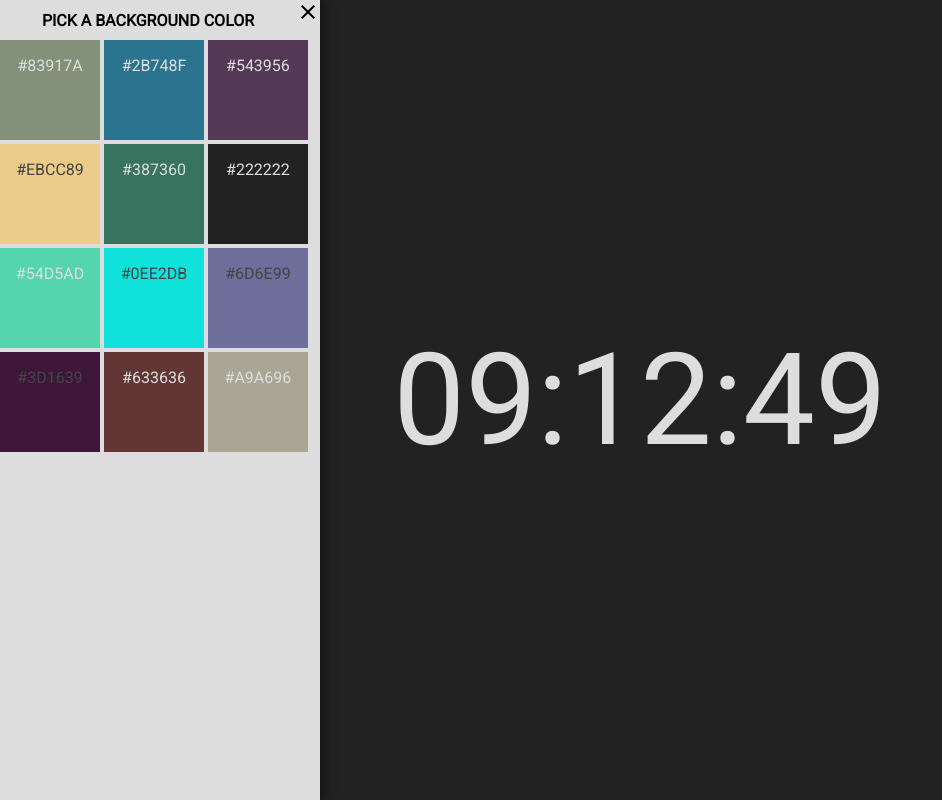
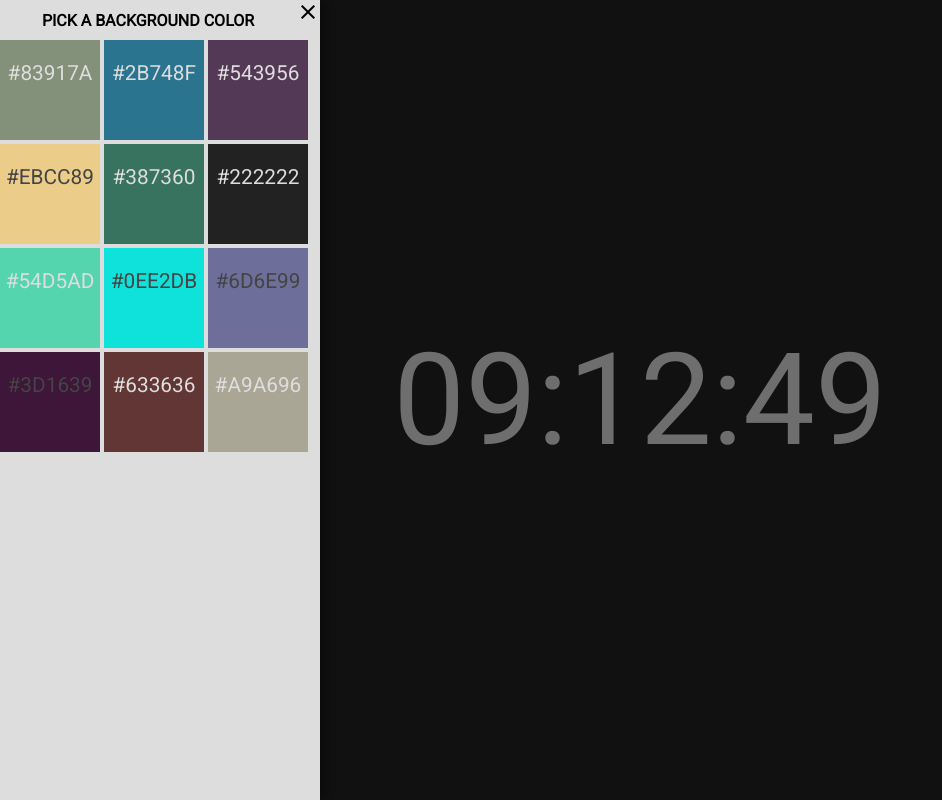
Before and after one commit to nelKorajkic/currently-inspired, a plain HTML site: page index.html in a window 1280 px wide. Both pictures are taken after a click on the picture 20 px from the left and 20 px from the top of the page. Shown: the whole page, without its empty margins (0-942 px from the left). Drawn offline with nearby package versions, Linux system fonts and the light colour scheme.

Commit message:
added an overlay effect to darken background when opening the sidebar. Also clicking outside of the sidebar closes it!

```diff
--- a/index.html
+++ b/index.html
@@ -6,6 +6,7 @@
     <link href="stylesheet.css" rel="stylesheet"/>
   </head>
   <body id="bg"> <img id="imgBtn" src="ic_settings_white_24dp_1x.png"/>
+    <div id="overlay"></div>
     <div class="sidebar"><img id="closeBtn" src="ic_close_black_24px.svg"/>
       <h1>Pick a Background Color</h1>
       <div class="colorContainer">
--- a/scripts/functions.js
+++ b/scripts/functions.js
@@ -19,17 +19,20 @@ function timecheck() {
 }
 var looper =setInterval(timecheck,1000);
 window.onload =timecheck;
-//window.onload = bgSetter;
 
 
 $('img#imgbtn').click(function() {
-  console.log("memes");
   $('.sidebar').slideDown(300);
+  $('#overlay').show(3);
 });
 
-$('img#closeBtn','div').click(function() {
-  console.log("memes");
+$('img#closeBtn').click(function() {
   $('.sidebar').slideUp(300);
+  $('#overlay').hide(3);
+});
+$('#overlay').click(function() {
+  $('.sidebar').slideUp(300);
+  $('#overlay').hide(3);
 });
 
 $('.colorContainer div').click(function() {
--- a/stylesheet.sass
+++ b/stylesheet.sass
@@ -2,6 +2,15 @@ body
     font-family: 'Roboto', sans-serif
     background-color: #222
 
+#overlay
+  position: fixed
+  width: 100vw
+  height: 100vh
+  top: 0
+  left: 0
+  background-color: rgba(0, 0, 0, 0.5)
+  display: none
+  z-index: 1
 .timeContainer
   top: 50%
   left: 50%
@@ -13,6 +22,7 @@ body
   font-size: 8em
   color: #DDDDDD
 .sidebar
+  z-index: 1
   box-shadow: 6px 0px 10px rgba(0, 0, 0, .4)
   display: none
   height: 100vh
@@ -41,6 +51,7 @@ body
   display: inline-block
 .colorContainer p
   text-align: center
+  font-size: 1.3em
   font-family: 'Roboto', sans-serif
   text-transform: uppercase
 .color1
```
Also changed, not shown: stylesheet.css, stylesheet.min.css, 1 other file.
